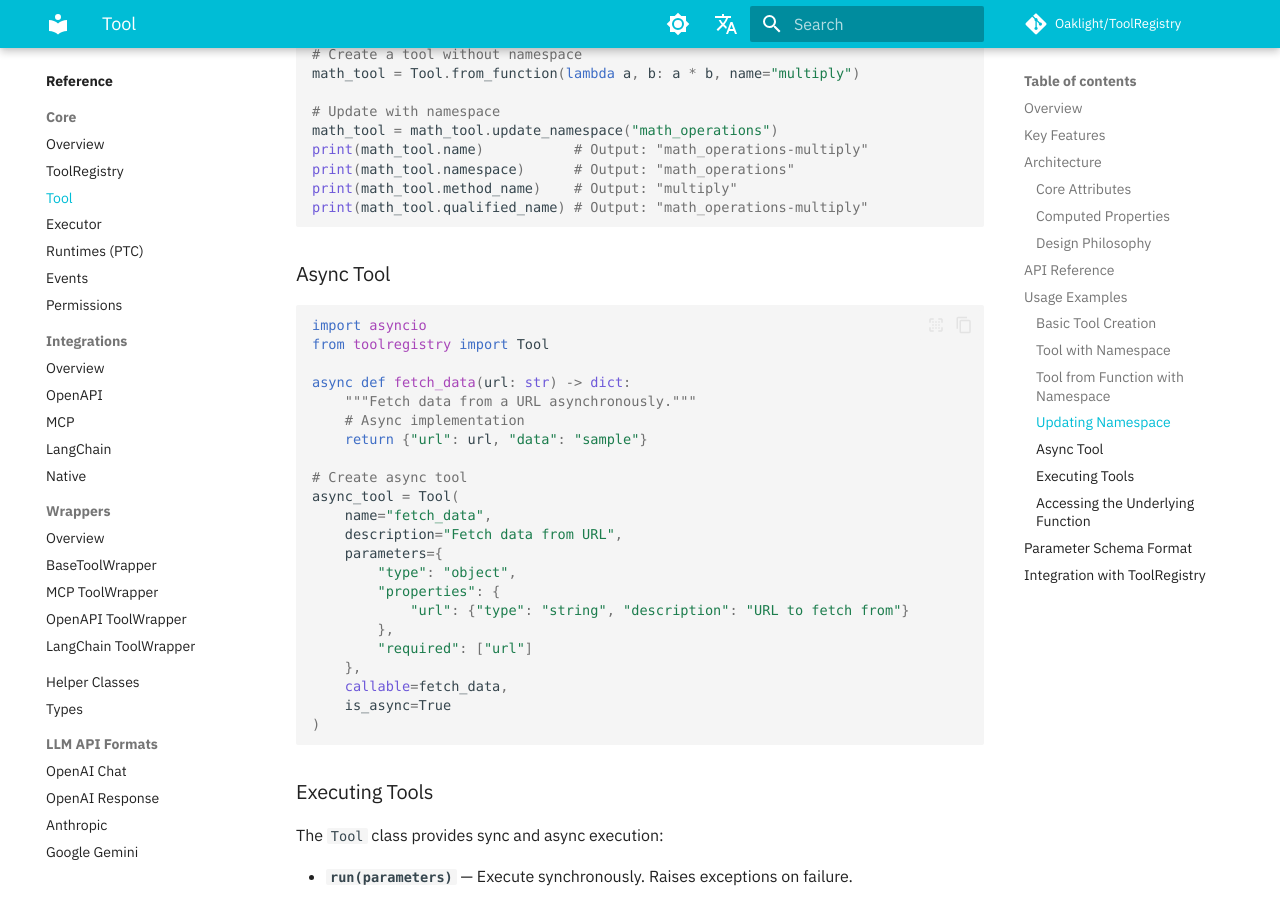
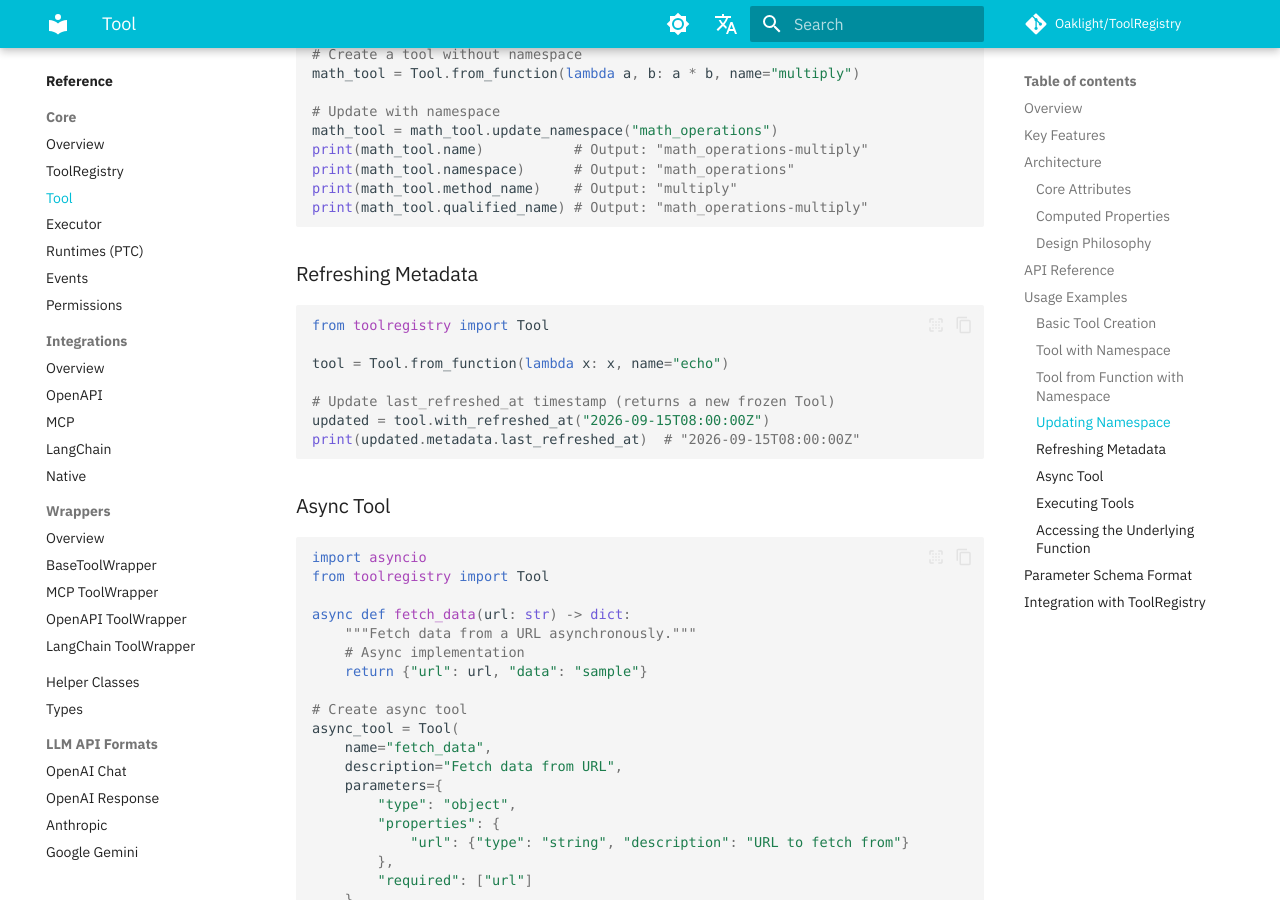
Before and after one commit to Oaklight/ToolRegistry, an MkDocs documentation site: the page built from docs/api/core/tool.md, in a window 1280 px wide and 900 px high, scrolled down 3431 px. Built offline with MkDocs 1.6.1 and Material for MkDocs 9.7.7, drawn with Linux system fonts in a browser that asks for light colours; some web fonts are replaced; comment, search, counter and statistics services are not loaded.

Commit message:
docs: add with_refreshed_at example to tool.md

````diff
--- a/docs/api/core/tool.md
+++ b/docs/api/core/tool.md
@@ -143,6 +143,18 @@ print(math_tool.method_name)    # Output: "multiply"
 print(math_tool.qualified_name) # Output: "math_operations-multiply"
 ```
 
+### Refreshing Metadata
+
+```python
+from toolregistry import Tool
+
+tool = Tool.from_function(lambda x: x, name="echo")
+
+# Update last_refreshed_at timestamp (returns a new frozen Tool)
+updated = tool.with_refreshed_at("2026-09-15T08:00:00Z")
+print(updated.metadata.last_refreshed_at)  # "2026-09-15T08:00:00Z"
+```
+
 ### Async Tool
 
 ```python
````
